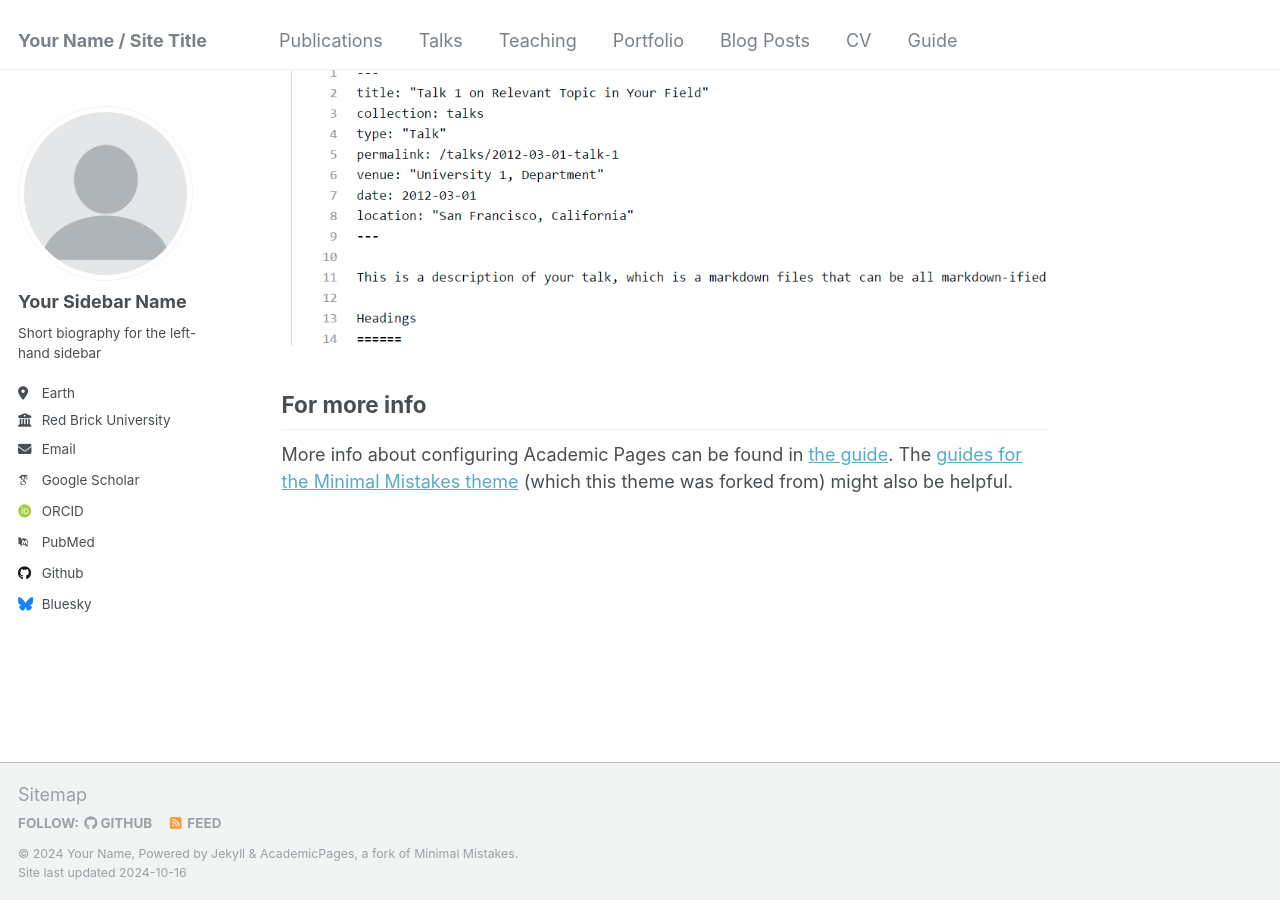
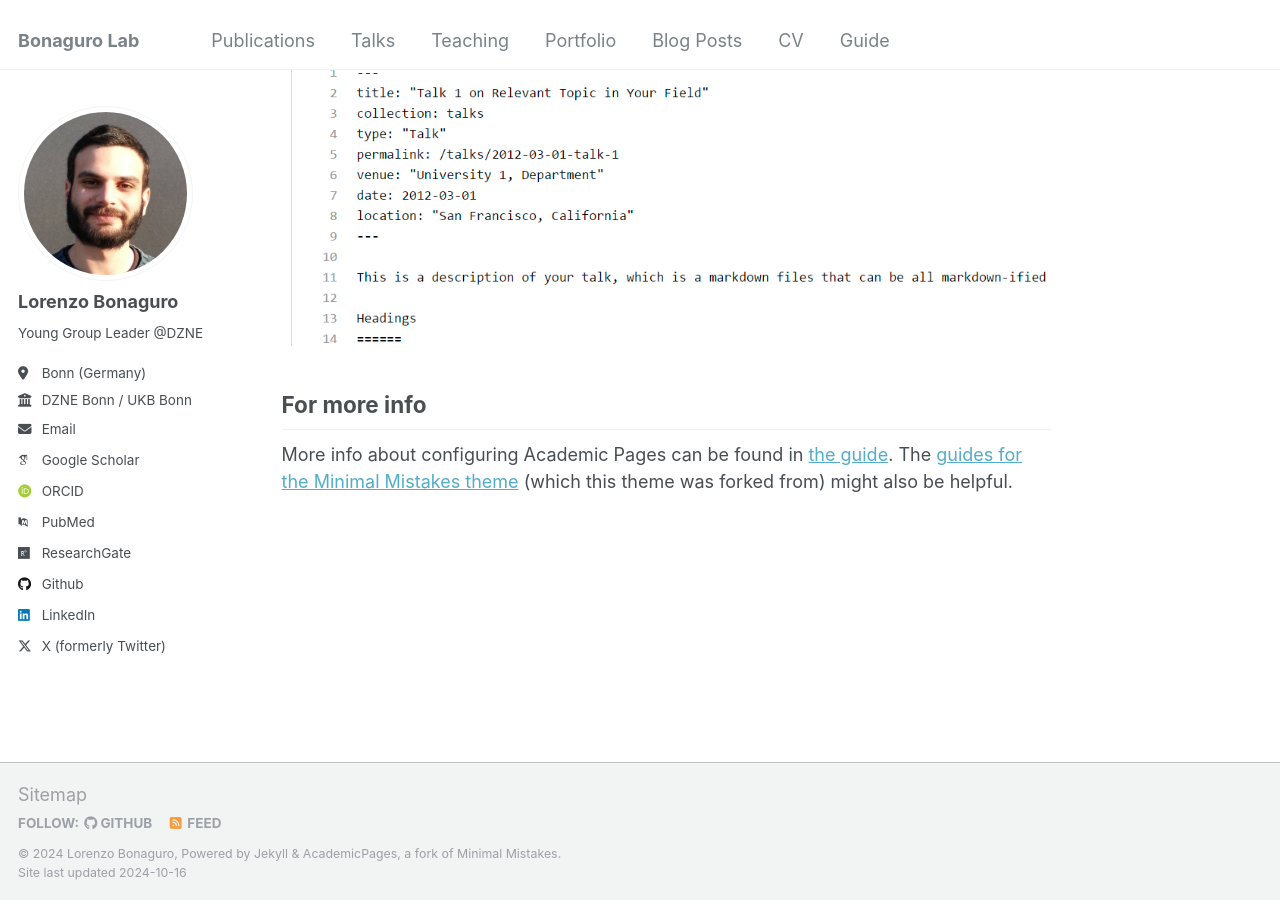
Before and after one commit to lorenzobonaguro/lorenzobonaguro.github.io, a Jekyll site: the page built from _pages/about.md, in a window 1280 px wide and 900 px high, scrolled down 2643 px. Built offline with Jekyll 4.4.1, drawn with Linux system fonts in a browser that asks for light colours; some web fonts are replaced.

```diff
--- a/_config.yml
+++ b/_config.yml
@@ -7,48 +7,48 @@
 # server process.
 
 # Basic Site Settings
-locale                   : "en-US"
-title                    : "Your Name / Site Title"
+locale                   : "en-GB"
+title                    : "Bonaguro Lab"
 title_separator          : "-"
-name                     : &name "Your Name"
-description              : &description "personal description"
-url                      : https://academicpages.github.io # the base hostname & protocol for your site e.g. "https://mmistakes.github.io"
+name                     : &name "Lorenzo Bonaguro"
+description              : &description "Young Group Leader @DZNE"
+url                      : https://lorenzobonaguro.github.io # the base hostname & protocol for your site e.g. "https://mmistakes.github.io"
 baseurl                  : "" # the subpath of your site, e.g. "/blog"
-repository               : "academicpages/academicpages.github.io"
+repository               : "lorenzobonaguro/lorenzobonaguro.github.io"
 
 # Site Author - The following control what appear as part of the author content on the side bar.
 #               If a field is blank the icon and link will not appear, otherwise it will be shown.
 #               Additional customization can be done by editing /_includes/author-profile.html
 author:
   # Biographic information
-  avatar           : "profile.png"
-  name             : "Your Sidebar Name"
+  avatar           : "profile_pic.png"
+  name             : "Lorenzo Bonaguro"
   pronouns         : # example: "she/her"
-  bio              : "Short biography for the left-hand sidebar"
-  location         : "Earth"
-  employer         : "Red Brick University"
+  bio              : "Young Group Leader @DZNE"
+  location         : "Bonn (Germany)"
+  employer         : "DZNE Bonn / UKB Bonn"
   uri              : # URL
-  email            : "none@example.org"
+  email            : "lorenzo.bonaguro@dzne.de"
 
   # Academic websites
   arxiv            : # URL - Update with the correct link to your profile
-  googlescholar    : "https://scholar.google.com/citations?user=PS_CX0AAAAAJ"
+  googlescholar    : "https://scholar.google.com/citations?user=ROOtZlMAAAAJ&hl=en"
   impactstory      : # URL
-  orcid            : "http://orcid.org/yourorcidurl"
+  orcid            : "https://orcid.org/0000-0001-9675-7208"
   semantic         : # URL
-  pubmed           : "https://www.ncbi.nlm.nih.gov/pubmed/?term=john+snow"
-  researchgate     : # URL
+  pubmed           : "https://www.ncbi.nlm.nih.gov/pubmed/?term=lorenzo+bonaguro"
+  researchgate     : "https://www.researchgate.net/profile/Lorenzo-Bonaguro"
 
   # Repositories and software development
   bitbucket        : # Username - Update with your username on the site
   codepen          : # Username
   dribbble         : # Username
-  github           : "academicpages"
+  github           : "lorenzobonaguro"
   kaggle           : # Username
   stackoverflow    : # User number or user number and name (i.e., use "1" or "1/jeff-atwood")
 
   # Social media
-  bluesky          : "bsky.app" # Replace this with you Bluesky username
+  bluesky          : # Username # Replace this with you Bluesky username
   facebook         : # Username
   flickr           : # Username
   foursquare       : # Username
@@ -57,7 +57,7 @@ author:
   keybase          : # Username
   instagram        : # Username
   lastfm           : # Username
-  linkedin         : # Username
+  linkedin         : "https://www.linkedin.com/in/lorenzo-bonaguro-33427a9a/"
   mastodon         : # URL
   medium           : # URL
   pinterest        : # Username
@@ -65,7 +65,7 @@ author:
   steam            : # Username
   telegram         : # URL
   tumblr           : # Username
-  twitter          : # Username for X / Twitter
+  twitter          : lorenzobonaguro
   vine             : # Username
   weibo            : # Username
   wikipedia        : # Username
@@ -76,9 +76,9 @@ author:
 # Publication Category - The following the list of publication categories and their headings
 publication_category:
   books:
+    title: 'Journal Articles'
+  manuscripts:
     title: 'Books'
-  manuscripts:
-    title: 'Journal Articles'
   conferences:
     title: 'Conference Papers'
 
```
Also changed, not shown: images/profile_pic.png (added), 1 other file.
